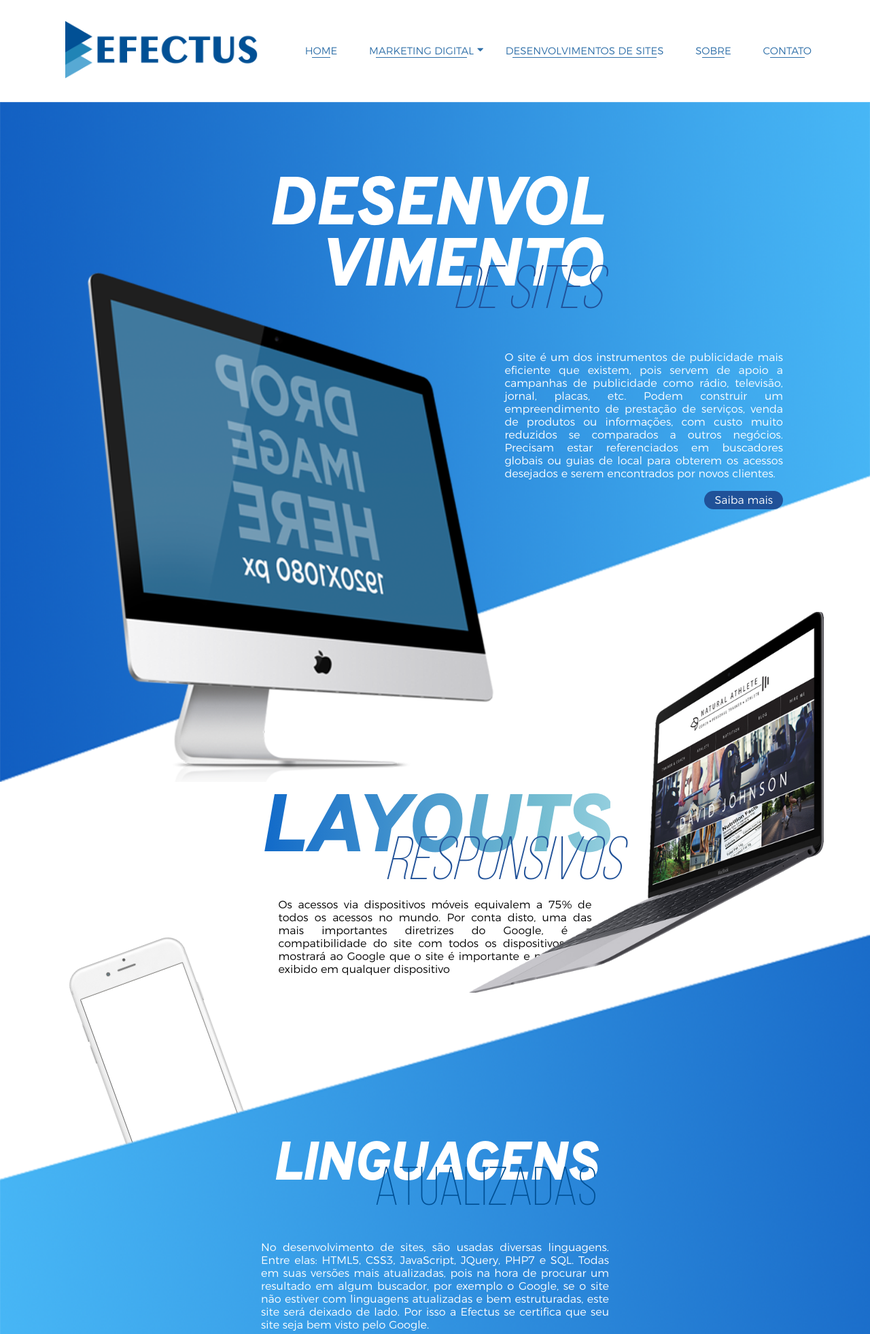
After one commit to Feijonautas/projeto-efectus, a PHP site: page /desenvolvimentos-de-sites.php in a window 1280 px wide. The commit adds this page. Shown: the top 1962 px of the page at 68% size. Run offline with PHP 8.4, Linux system fonts and the light colour scheme; some libraries are stand-ins or nearby versions.

Commit message:
Atualização

```diff
--- a/@include-header-principal.php
+++ b/@include-header-principal.php
@@ -23,8 +23,6 @@
 		font-size: 15px;
 	}
 	header .box-menu nav .main-nav{
-		position: absolute;
-		top: 200px;
 		width: 100%;
 		display: flex;
 		justify-content: space-between;
--- /dev/null
+++ b/desenvolvimentos-de-sites.php
@@ -0,0 +1,221 @@
+<?php
+	require_once "@classe-paginas.php";
+	$cls_paginas = new Paginas();
+?>
+<!DOCTYPE html>
+<html>
+	<head>
+		<meta charset="utf-8">
+		<meta http-equiv="X-UA-Compatible" content="IE=edge">
+		<meta name="viewport" content="width=device-width, initial-scale=1">
+		<meta name="author" content="Efectus Digital">
+		<title><?php $cls_paginas->titulo; ?></title>
+		<meta name="description" content="<?php $cls_paginas->descricao; ?>">
+		<?php
+		require_once "@link-standard-styles.php";
+		require_once "@link-standard-scripts.php";
+		?>
+		<style>
+			.main-content{
+				width: 100%;
+				margin: 0 auto;
+			}
+			.main-desenvolvimento{
+				width: 100%;
+				display: flex;
+				justify-content: center;
+				background-image: url(imagens/background/background-dev-sites.png);
+				background-position: center center;
+				background-size: 100% 100%;
+				background-repeat: no-repeat;
+				height: 1000px;
+			}
+			.main-desenvolvimento .display-desenvolvimento{
+				display: flex;
+				flex-direction: column;
+				align-items: center;
+				width: 80%;
+				background-image: url(imagens/pc-apple.png);
+				background-repeat: no-repeat;
+				background-position: left bottom;
+			}
+			.main-desenvolvimento .display-desenvolvimento .box-title-desenvolvimento{
+				display: flex;
+				align-items: flex-end;
+				flex-direction: column;
+				height: 200px;
+				margin: 100px 0 0 0;
+			}
+			.main-desenvolvimento .display-desenvolvimento .box-title-desenvolvimento .title-desenvolvimento{
+				font-size: 100px;
+				font-family: overpassheavyitalic;
+				line-height: 90px;
+				margin: 0;
+				padding: 0;
+				color: #fff;
+			}
+			.main-desenvolvimento .display-desenvolvimento .box-title-desenvolvimento .sub-title-desenvolvimento{
+				color: #205198;
+				font-size: 90px;
+				font-family:  bebasneue light_0;
+				font-style: italic;
+				line-height: 1px;
+			}
+			.main-desenvolvimento .display-desenvolvimento .box-text-desenvolvimento{
+				display: flex;
+				flex-direction: column;
+				align-items: flex-end;
+				width: 100%;
+				margin: 50px 0 0 0;
+			}
+			.main-desenvolvimento .display-desenvolvimento .box-text-desenvolvimento p{
+				text-align: justify;
+				color: #fff;
+				width: 40%;
+			}
+			.main-desenvolvimento .display-desenvolvimento .box-text-desenvolvimento .btn-saiba{
+				text-decoration: none;
+				color: #fff;
+				background-color: #205198;
+				padding: 4px 15px 4px 15px;
+				border-radius: 15px;
+			}
+			.display-equipe{
+				width: 60%;
+				margin: 0 auto;
+			}
+			.display-equipe .box-title-equipe{
+				display: flex;
+				align-items: center;
+				flex-direction: column;
+			}
+			.display-equipe .box-title-equipe .title-equipe{
+				font-size: 120px;
+				font-family: overpassheavyitalic;
+				line-height: 120px;
+				margin: 0;
+				padding: 0;
+				background: -webkit-linear-gradient(left, rgba(16,105,201,1) 0%, rgba(117,189,209,1) 81%, rgba(147,206,222,1) 100%);
+				-webkit-background-clip: text;
+				-webkit-text-fill-color: transparent;
+			}
+			.display-equipe .box-title-equipe .sub-title-equipe{
+				color: #205198;
+				font-size: 90px;
+				font-family:  bebasneue light_0;
+				font-style: italic;
+				line-height: 1px;
+				margin: 0 0 0 200px;
+			}
+			.display-equipe .box-title-equipe p{
+				text-align: justify;
+				width: 60%;
+				margin: 50px;
+			}
+			.display-linguagens{
+				width: 100%;
+				height: 1000px;
+				margin: -200px 0;
+				background-image: url(imagens/background/background-dev-sites-invertido.png);
+				background-size: cover;
+				z-index: 1;
+			}
+			.display-linguagens .background-cell .cell{
+				width: 30%;
+				margin: 100px 0 0 50px;
+				transform: rotate(-20deg);
+				z-index: -1;
+				position: absolute;
+			}
+			.display-linguagens .background-macbooke .macbooke{
+				width: 50%;
+				position: absolute;
+				right: 0;
+				top: 900px;
+			}
+			.space{
+				width: 100%;
+				height: 400px;
+			}
+			.display-linguagens .box-linguagens{
+				display: flex;
+				flex-direction: column;
+				align-items: center;
+				width: 80%;
+				margin: 0 auto;
+			}
+			.display-linguagens .box-linguagens .linguagens-title{
+				display: flex;
+				flex-direction: column;
+				line-height: 45px;
+			}
+			.display-linguagens .box-linguagens .title-linguagem{
+				font-size: 80px;
+				font-family: overpassheavyitalic;
+				color: #fff;
+			}
+			.display-linguagens .box-linguagens .sub-title-linguagem{
+				font-size: 80px;
+				font-family:  bebasneue light_0;
+				color: #015095;
+				text-align: right;
+			}
+			.display-linguagens .box-linguagens p{
+				width: 50%;
+				text-align: justify;
+				margin: 50px 0 0 0;
+				color: #fff;
+			}
+		</style>
+	</head>
+	<body>
+		<?php
+		require_once "@link-body-scripts.php";
+		require_once "@include-header-principal.php";
+		?>
+		<div class="main-content">
+			<div class="main-desenvolvimento">
+				<div class="display-desenvolvimento">
+					<div class="box-title-desenvolvimento">
+						<h1 class="title-desenvolvimento">DESENVOL</h1>
+						<h1 class="title-desenvolvimento">VIMENTO</h1>
+						<span class="sub-title-desenvolvimento">DE SITES</span>
+					</div>
+					<div class="box-text-desenvolvimento">
+						<p>O site é um dos instrumentos de publicidade mais eficiente que existem, pois servem de apoio a campanhas de publicidade como rádio,	 televisão, jornal, placas, etc. Podem construir um empreendimento de prestação de serviços, venda de produtos ou informações, com custo muito reduzidos se comparados a outros negócios. Precisam estar referenciados em buscadores globais ou guias de local para obterem os acessos desejados e serem encontrados por novos clientes.</p>
+						<a class="btn-saiba" href="#">Saiba mais</a>
+					</div>
+				</div>
+			</div>
+		</div>
+		<div class="display-equipe">
+			<div class="box-title-equipe">
+				<h1 class="title-equipe">LAYOUTS</h1>
+				<span class="sub-title-equipe">RESPONSIVOS</span>
+				<p>Os acessos via dispositivos móveis equivalem a 75% de todos os acessos no mundo. Por conta disto, uma das mais importantes diretrizes do Google, é a compatibilidade do site com todos os dispositivos. Isto mostrará ao Google que o site é importante e poderá ser exibido em qualquer dispositivo</p>
+			</div>
+		</div>
+		<div class="display-linguagens">
+			<div class="background-cell">
+				<img class="cell" src="imagens/cell-phone.png">
+			</div>
+			<div class="background-macbooke">
+				<img class="macbooke" src="imagens/macbooke-background.png">
+			</div>
+			<div class="space"></div>
+			<div class="box-linguagens">
+				<div class="linguagens-title">
+					<span class="title-linguagem">LINGUAGENS</span>
+					<span class="sub-title-linguagem">ATUALIZADAS</span>
+				</div>
+				<p>No desenvolvimento de sites, são usadas diversas linguagens. Entre elas: HTML5, CSS3, JavaScript, JQuery, PHP7 e SQL. Todas em suas versões mais atualizadas, pois na hora de procurar um resultado em algum buscador, por exemplo o Google, se o site não estiver com linguagens atualizadas e bem estruturadas, este site será deixado de lado. Por isso a Efectus se certifica que seu site seja bem visto pelo Google.</p>
+			</div>
+			<div class="box-img-linguagens">
+				<img src="">
+			</div>
+		</div>
+		<?php
+		require_once "@include-footer-principal.php";
+		?>
+	</body>
+</html>
--- a/index.php
+++ b/index.php
@@ -26,7 +26,7 @@
 		<?php
 		require_once "@link-body-scripts.php";
 		require_once "@include-header-principal.php";
-		require_once "@include-vitrine-marketing.php";
+		require_once "vitrine-marketing.php";
 		?>
 		<div class="main-content">
 
```
Also changed, not shown: @include-vitrine-marketing.php (+43 -1 lines), vitrine-marketing.php (added, +126 -0 lines), imagens/background/background-dev-sites-invertido.png (added), imagens/cell-phone.png (added), imagens/css3.png (added), imagens/homenzinho.png (added), imagens/html5.png (added), imagens/js.png (added), imagens/macbooke-background.jpg (added), imagens/macbooke-background.png (added), imagens/pc-apple.png (added), imagens/servicos/google-adwords-efectus.png (deleted), imagens/servicos/google-adwords.png (added), imagens/servicos/google-analytics-efectus.png, 2 more files.
